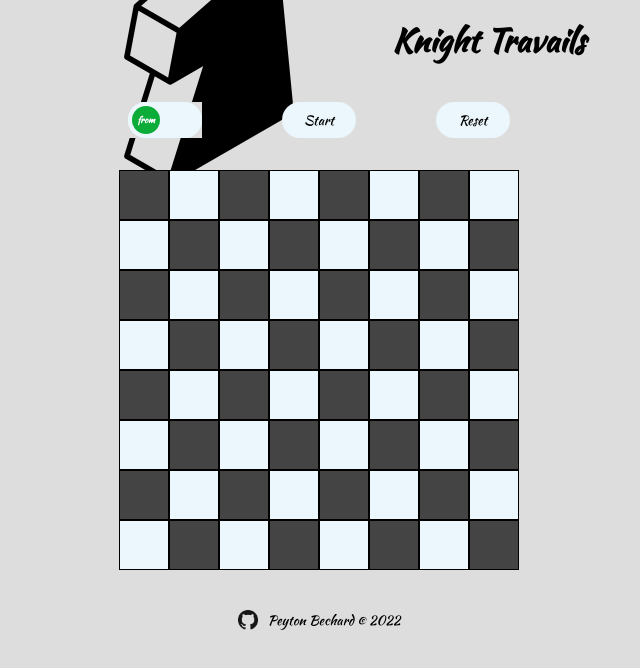
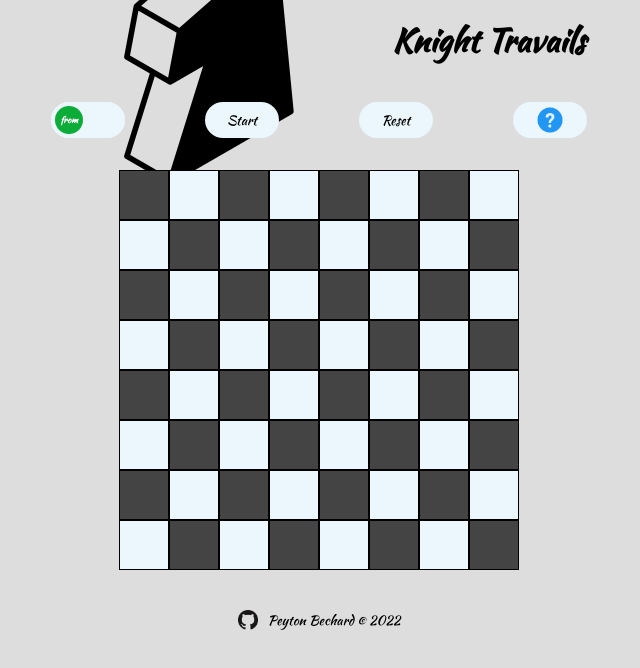
Before and after one commit to pmbechard/knight-travails, a website built with webpack: page dist/index.html in a window 1280 px wide. Shown: the whole page, without its empty margins (321-961 px from the left). Built offline with nearby package versions, Linux system fonts and the light colour scheme.

Commit message:
Adds help button to Controls

```diff
--- a/src/components/Controls.js
+++ b/src/components/Controls.js
@@ -1,3 +1,4 @@
+import helpIcon from '../img/help.png';
 import { markerState } from '..';
 
 export function getControls() {
@@ -21,6 +22,9 @@ export function getControls() {
   checkbox.id = 'to-from-switch';
   checkbox.checked = markerState.state;
   btn.appendChild(checkbox);
+  checkbox.addEventListener('click', (e) => {
+    e.preventDefault();
+  });
 
   const knobs = document.createElement('div');
   knobs.classList.add('knobs');
@@ -50,7 +54,11 @@ export function getControls() {
     }
   });
 
-  checkbox.addEventListener('click', (e) => {
-    e.preventDefault();
-  });
+  const helpBtn = document.createElement('button');
+  helpBtn.classList.add('btn');
+  helpBtn.id = 'help-btn';
+  const helpImg = document.createElement('img');
+  helpImg.src = helpIcon;
+  helpBtn.appendChild(helpImg);
+  container.appendChild(helpBtn);
 }
--- a/src/styles/_Controls.scss
+++ b/src/styles/_Controls.scss
@@ -40,3 +40,23 @@
     opacity: 0.6;
   }
 }
+
+#help-btn {
+  @include fCenter();
+
+  img {
+    height: 30px;
+    width: 30px;
+    background-color: transparent;
+  }
+
+  &:hover {
+    color: $bgWhite;
+    opacity: 1;
+    transform: scale(1.05);
+    background-color: $blue;
+  }
+  &:active {
+    opacity: 0.6;
+  }
+}
--- a/src/styles/_Variables.scss
+++ b/src/styles/_Variables.scss
@@ -8,5 +8,6 @@ $bgWhite: #ebf7fc;
 $green: #0bac38;
 $red: #f44336;
 $grey: #444;
+$blue: #2096f3;
 
 $transition: all 0.1s ease-in-out;
```
Also changed, not shown: dist/bundle.js, dist/da5da3d5aa9fb1aaab10.png (added), src/img/help.png (added), src/style.css, 1 other file.
